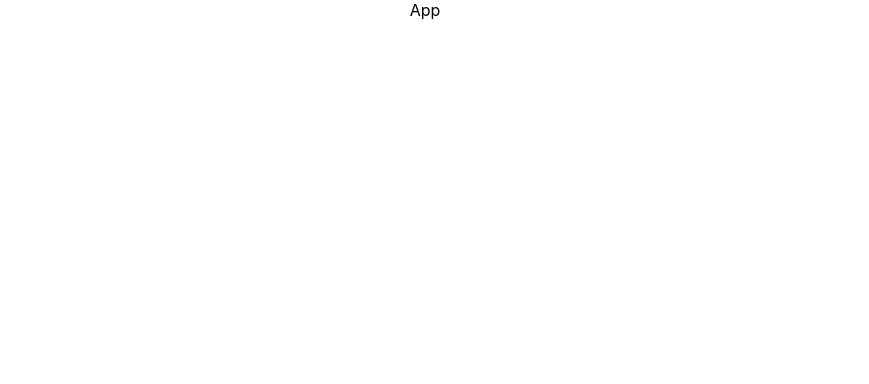
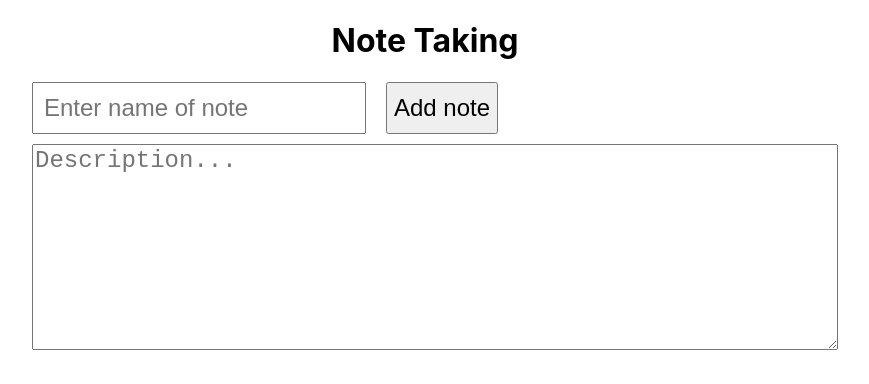
Before and after one commit to kittensgit/note-taking, a React (Create React App) app: page / in a window 1280 px wide. Shown: the top 384 px of the page, without its empty margins (215-1084 px from the left). Built offline with nearby package versions, Linux system fonts and the light colour scheme.

Commit message:
FormNote, addNote

```diff
--- a/package.json
+++ b/package.json
@@ -14,6 +14,7 @@
     "react-dom": "^18.2.0",
     "react-scripts": "5.0.1",
     "typescript": "^4.9.5",
+    "uuid": "^9.0.1",
     "web-vitals": "^2.1.4"
   },
   "scripts": {
@@ -39,5 +40,8 @@
       "last 1 firefox version",
       "last 1 safari version"
     ]
+  },
+  "devDependencies": {
+    "@types/uuid": "^9.0.7"
   }
 }
--- a/src/App.css
+++ b/src/App.css
@@ -1,38 +1,32 @@
-.App {
-  text-align: center;
+.wrap {
+    display: flex;
+    flex-direction: column;
+    align-items: center;
 }
 
-.App-logo {
-  height: 40vmin;
-  pointer-events: none;
+.inputs {
+    display: flex;
+    flex-direction: column;
+    align-items: flex-start;
+    margin-left: 20px;
 }
 
-@media (prefers-reduced-motion: no-preference) {
-  .App-logo {
-    animation: App-logo-spin infinite 20s linear;
-  }
+input {
+    padding: 10px;
+    font-size: 24px;
 }
 
-.App-header {
-  background-color: #282c34;
-  min-height: 100vh;
-  display: flex;
-  flex-direction: column;
-  align-items: center;
-  justify-content: center;
-  font-size: calc(10px + 2vmin);
-  color: white;
+textarea {
+    width: 800px;
+    height: 200px;
+    font-size: 24px;
+}
+.form {
+    margin-bottom: 10px;
+    display: flex;
 }
 
-.App-link {
-  color: #61dafb;
+button {
+    margin-left: 20px;
+    font-size: 24px;
 }
-
-@keyframes App-logo-spin {
-  from {
-    transform: rotate(0deg);
-  }
-  to {
-    transform: rotate(360deg);
-  }
-}
--- a/src/App.tsx
+++ b/src/App.tsx
@@ -1,8 +1,28 @@
-import React, { FC } from 'react';
+import React, { FC, useState } from 'react';
 import './App.css';
+import FormNote from './Components/FormNote';
+import { INote } from './types/types';
+import { v4 } from 'uuid';
+const App: FC = () => {
+    const [notes, setNotes] = useState<INote[]>([]);
 
-const App: FC = () => {
-    return <div className="App">App</div>;
+    const addNote = (
+        name: INote['name'],
+        description: INote['description']
+    ) => {
+        const newNote: INote = {
+            id: v4(),
+            name,
+            description,
+        };
+        setNotes([...notes, newNote]);
+    };
+
+    return (
+        <div>
+            <FormNote addNote={addNote} />
+        </div>
+    );
 };
 
 export default App;
--- /dev/null
+++ b/src/Components/FormNote.tsx
@@ -0,0 +1,40 @@
+import React, { FC, useState } from 'react';
+import { INote } from '../types/types';
+
+interface FormNoteProps {
+    addNote: (name: INote['name'], description: INote['description']) => void;
+}
+
+const FormNote: FC<FormNoteProps> = ({ addNote }) => {
+    const [name, setName] = useState<string>('');
+    const [desc, setDesc] = useState<string>('');
+
+    const handleAddNote = () => {
+        addNote(name, desc);
+        setName('');
+        setDesc('');
+    };
+
+    return (
+        <div className="wrap">
+            <h1>Note Taking</h1>
+            <div className="inputs">
+                <div className="form">
+                    <input
+                        value={name}
+                        onChange={(e) => setName(e.target.value)}
+                        placeholder="Enter name of note"
+                    />
+                    <button onClick={handleAddNote}>Add note</button>
+                </div>
+                <textarea
+                    value={desc}
+                    onChange={(e) => setDesc(e.target.value)}
+                    placeholder="Description..."
+                />
+            </div>
+        </div>
+    );
+};
+
+export default FormNote;
--- /dev/null
+++ b/src/types/types.tsx
@@ -0,0 +1,5 @@
+export interface INote {
+    id: string;
+    name: string;
+    description: string;
+}
```
Also changed, not shown: src/Components/NoteList.tsx (added, +12 -0 lines), 1 other file (tests, documents, lock files or other folders).
